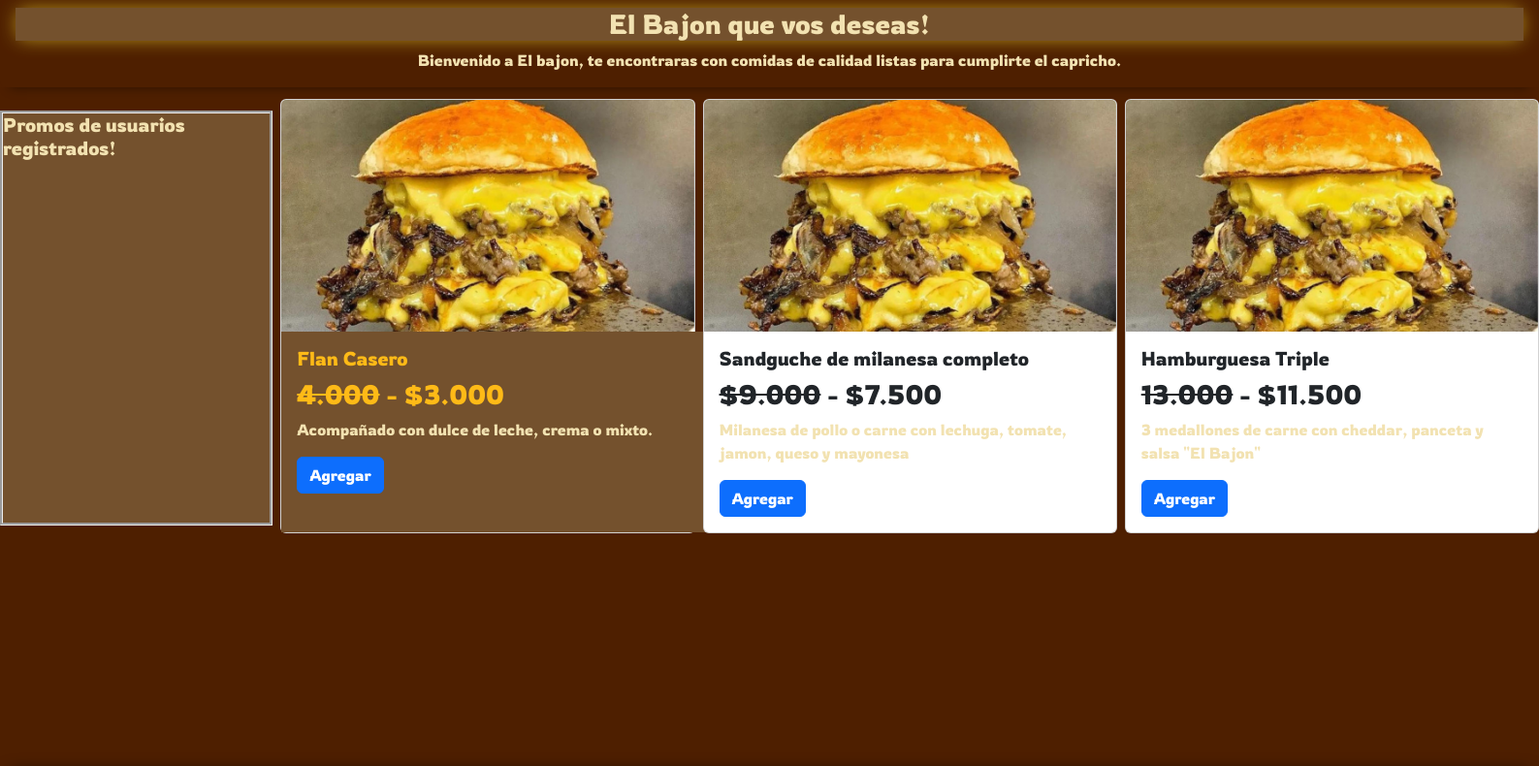
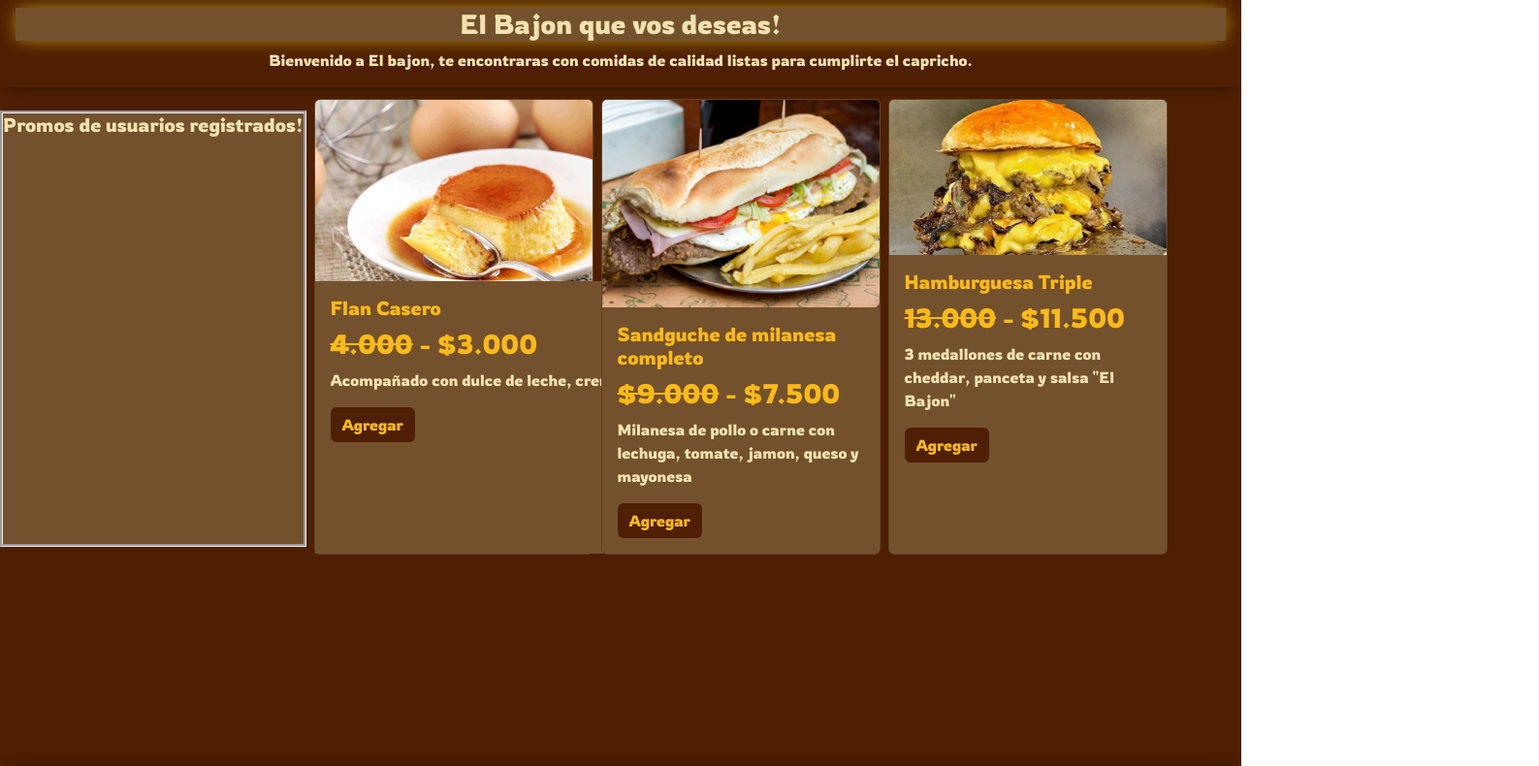
Before and after one commit to GinoTesta10/ENTREGA-NRO-2, a plain HTML site: page html/home.html in a window 1280 px wide. Shown: the part 82-872 px from the top of the page at 97% size, 1587 px wide, since content can reach past the window. Drawn offline with nearby package versions, Linux system fonts and the light colour scheme.

Commit message:
actualizacion-detalles 6/5

```diff
--- a/html/home.html
+++ b/html/home.html
@@ -106,23 +106,23 @@
 
         <!-- CARTAS PROMOS -->
         <section class="section-promos">
+          <!-- CARD 1 -->
+          <!-- CARD 1 -->
+          <!-- CARD 1 -->
           <h5 class="h5-promos">Promos de usuarios registrados!</h5>
-          <div class="card card-promos" style="width: 18rem">
+          <div class="card cards" style="width: 18rem">
             <img
-              src="../assets/6654b14601ee7.jpg"
+              src="../assets/Flan-casero-argentino.jpg"
               class="card-img-top"
               alt="..."
             />
-            <!-- CARD 1 -->
-            <!-- CARD 1 -->
-            <!-- CARD 1 -->
             <div class="card-body cards card-promos">
               <h5 class="card-title">Flan Casero</h5>
               <h3><s>4.000</s> - $3.000</h3>
-              <p class="card-text card-promo-text">
+              <p class="card-text card-text">
                 Acompañado con dulce de leche, crema o mixto.
               </p>
-              <a href="#" class="btn btn-primary button-card-promos">Agregar</a>
+              <a href="#" class="btn btn-primary button-card">Agregar</a>
             </div>
           </div>
           <!-- CARD 1 -->
@@ -132,20 +132,20 @@
           <!-- CARD 2 -->
           <!-- CARD 2-->
           <!-- CARD 2-->
-          <div class="card card-promos" style="width: 18rem">
+          <div class="card cards" style="width: 18rem">
             <img
-              src="../assets/6654b14601ee7.jpg"
+              src="../assets/sanguche-mila.jpg"
               class="card-img-top"
               alt="..."
             />
             <div class="card-body">
               <h5 class="card-title">Sandguche de milanesa completo</h5>
               <h3><s>$9.000</s> - $7.500</h3>
-              <p class="card-text card-promo-text">
+              <p class="card-text card-text">
                 Milanesa de pollo o carne con lechuga, tomate, jamon, queso y
                 mayonesa
               </p>
-              <a href="#" class="btn btn-primary button-card-promos">Agregar</a>
+              <a href="#" class="btn btn-primary button-card">Agregar</a>
             </div>
           </div>
           <!-- CARD 2 -->
@@ -155,7 +155,7 @@
           <!-- CARD 3 -->
           <!-- CARD 3-->
           <!-- CARD 3-->
-          <div class="card card-promos" style="width: 18rem">
+          <div class="card cards" style="width: 18rem">
             <img
               src="../assets/6654b14601ee7.jpg"
               class="card-img-top"
@@ -164,10 +164,10 @@
             <div class="card-body">
               <h5 class="card-title">Hamburguesa Triple</h5>
               <h3><s>13.000</s> - $11.500</h3>
-              <p class="card-text card-promo-text">
+              <p class="card-text card-text">
                 3 medallones de carne con cheddar, panceta y salsa "El Bajon"
               </p>
-              <a href="#" class="btn btn-primary button-card-promos">Agregar</a>
+              <a href="#" class="btn btn-primary button-card">Agregar</a>
             </div>
           </div>
           <!-- CARD 3 -->
```
Also changed, not shown: html/carrito.html (+23 -7 lines).
